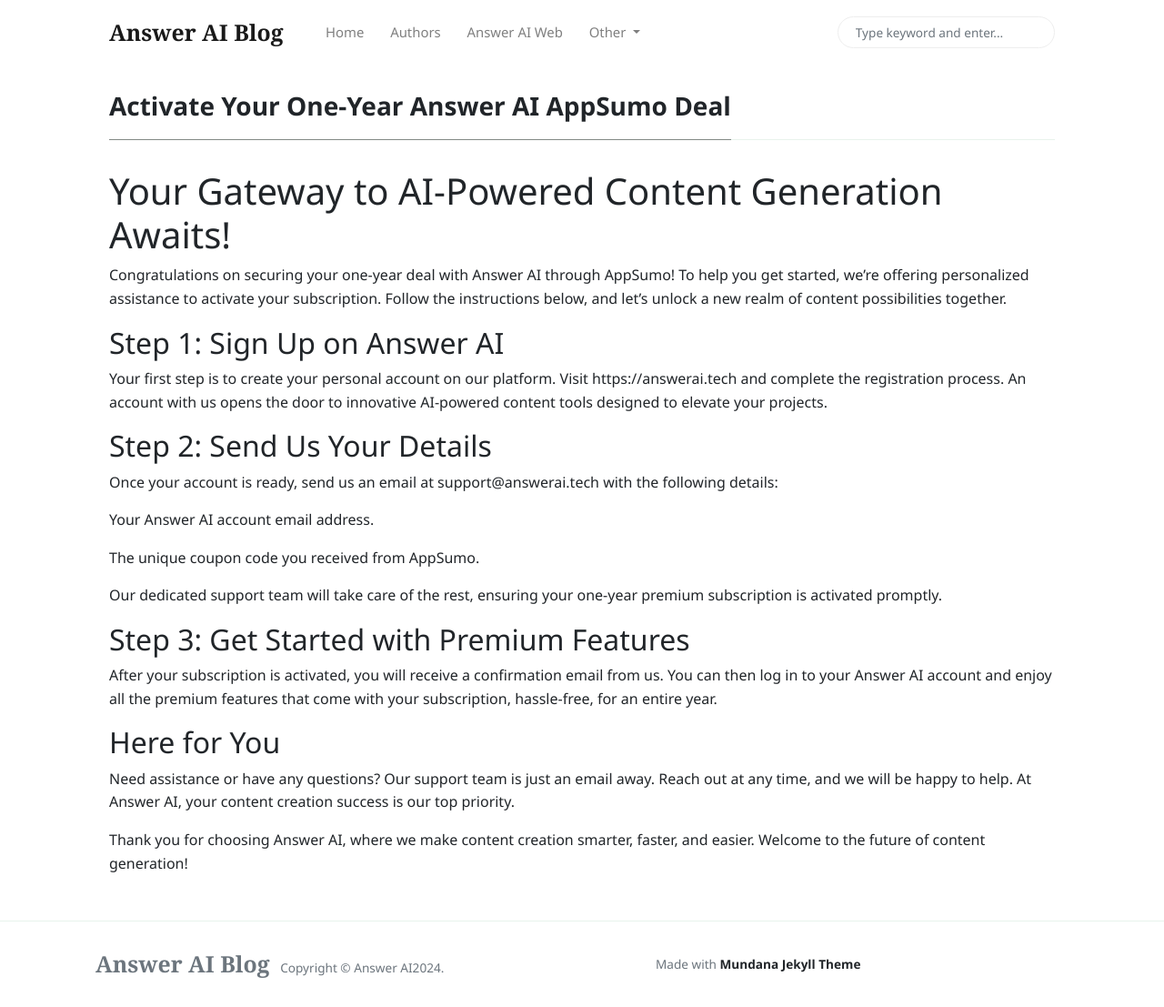
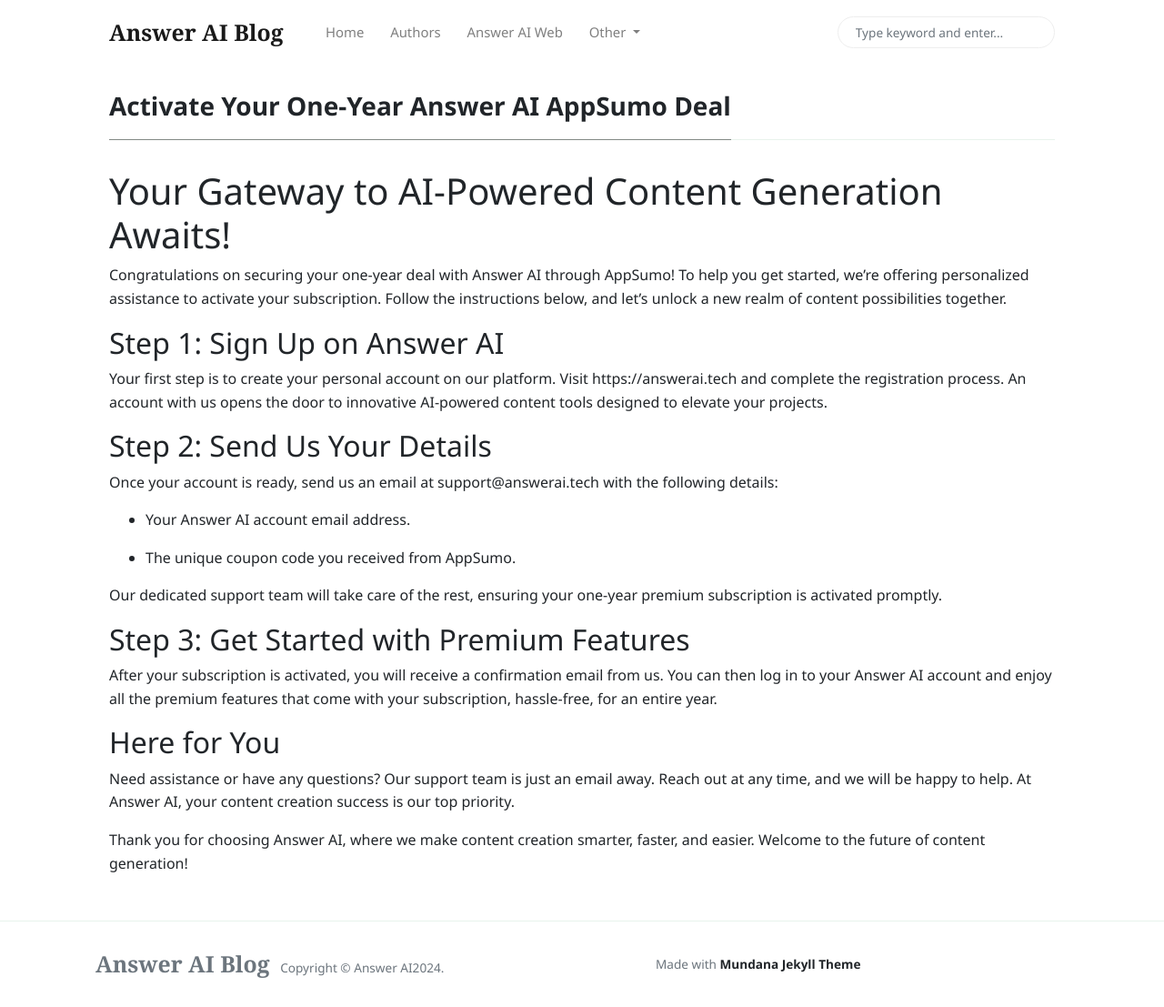
Before and after one commit to bilalmoten/blog, a Jekyll site: the page built from _pages/Appsumo-deal-activation.md, in a window 1280 px wide and 1107 px high. Shown: the whole window at 91% size. Built offline with Jekyll 4.4.1, drawn with Linux system fonts in a browser that asks for light colours; nearby versions of some CDN libraries.

```diff
--- a/_pages/Appsumo-deal-activation.md
+++ b/_pages/Appsumo-deal-activation.md
@@ -16,9 +16,9 @@ Your first step is to create your personal account on our platform. Visit https:
 
 Once your account is ready, send us an email at support@answerai.tech with the following details:
 
-> Your Answer AI account email address.
+> * Your Answer AI account email address.
 >
-> The unique coupon code you received from AppSumo.
+> * The unique coupon code you received from AppSumo.
 
 Our dedicated support team will take care of the rest, ensuring your one-year premium subscription is activated promptly.
 
```
